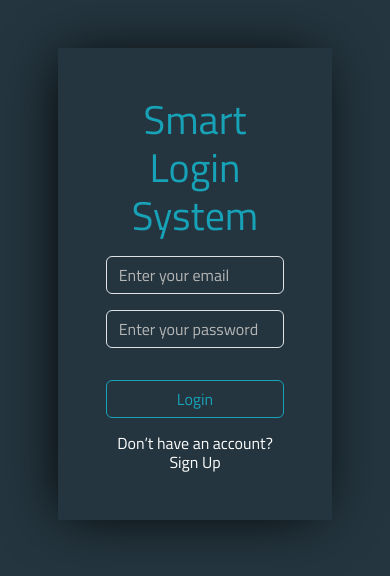
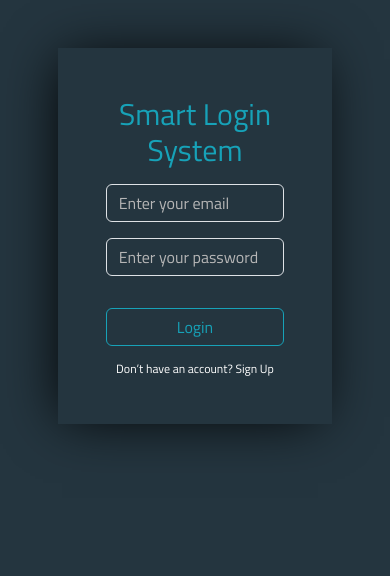
Before and after one commit to ahmedkamel14/Smart-login, a plain HTML site: page index.html in a window 390 px wide. Drawn offline with nearby package versions, Linux system fonts and the light colour scheme; a web font is replaced by a local one.

Commit message:
media queries for sec-wrapper heading styles

```diff
--- a/assets/css/styles.css
+++ b/assets/css/styles.css
@@ -31,3 +31,16 @@ nav{
     box-shadow: 0 0 0 transparent;
     border: 1px solid white;
 }
+
+
+/* ========================media=================== */
+
+@media (max-width: 576px) {
+
+.sec-wrapper h1{
+    font-size: 30px;
+}
+.sec-wrapper h6{
+    font-size: 12px;
+}
+ }
```
